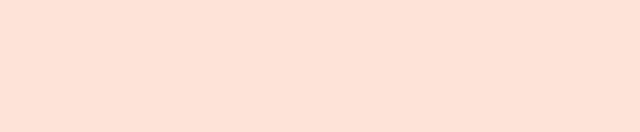
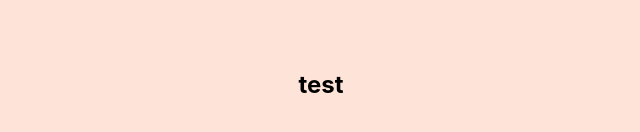
Before and after one commit to Malifarge/palierDonsFront, a React (Create React App) app: page /palier/1 in a window 1280 px wide. Before the commit this address had no page. Shown: the part 316-448 px from the top of the page, without its empty margins (319-959 px from the left). Built offline with nearby package versions, Linux system fonts and the light colour scheme.

Commit message:
prepared palier

```diff
--- a/src/App.tsx
+++ b/src/App.tsx
@@ -3,6 +3,7 @@ import Login from "./pages/login";
 import {UserContextProvider}  from "./context/User";
 import { Page } from "./styles/général";
 import Profil from "./pages/Profil";
+import Palier from "./pages/palier";
 
 const App = () =>{
   return(
@@ -10,6 +11,7 @@ const App = () =>{
       <UserContextProvider>
         <Page>
           <Routes>
+            <Route path="/palier/:userName" element={<Palier/>}/>
             <Route path="/login" element={<Login/>}/>
             <Route path="/profil" element={<Profil/>}/>
           </Routes>
--- /dev/null
+++ b/src/pages/palier.tsx
@@ -0,0 +1,11 @@
+import { useParams } from "react-router-dom"
+
+const Palier = () =>{
+    const {userName} = useParams()
+    console.log(userName);
+    return(
+        <h1>test</h1>
+    )
+}
+
+export default Palier
```
